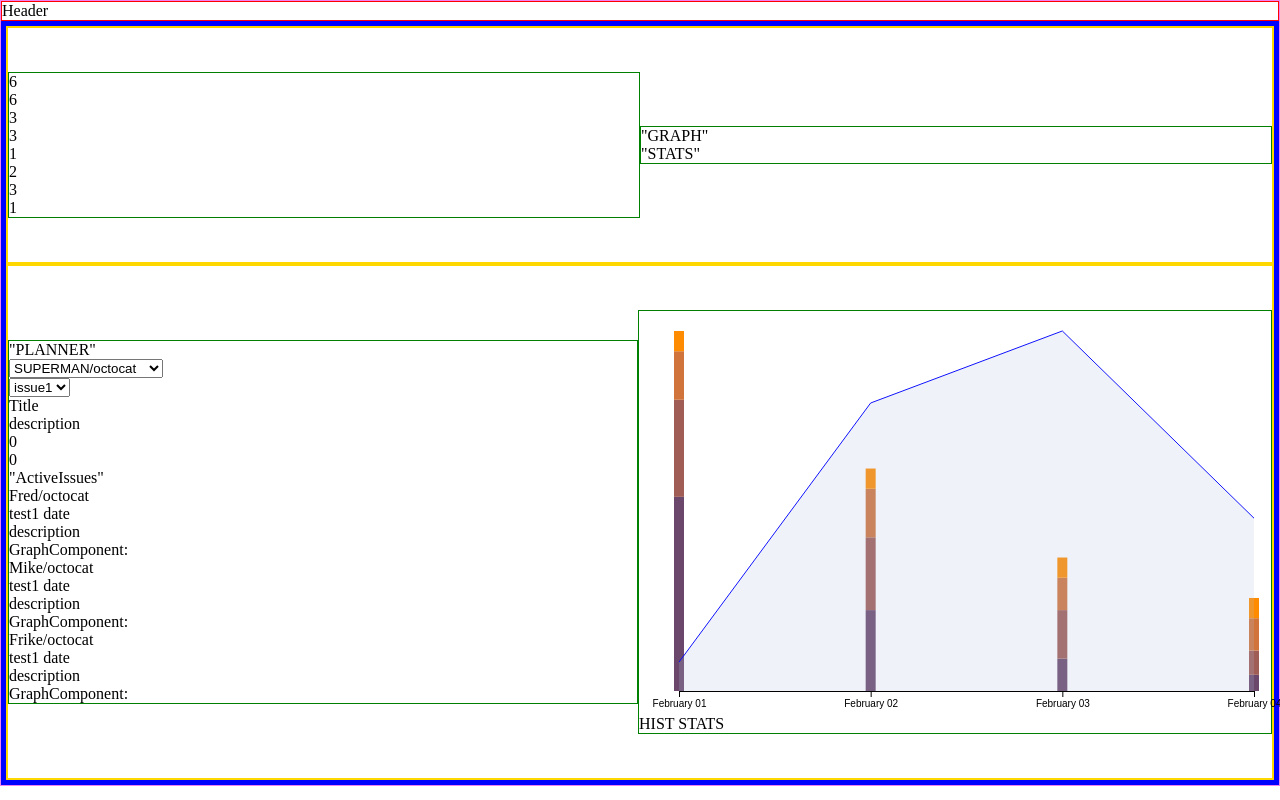
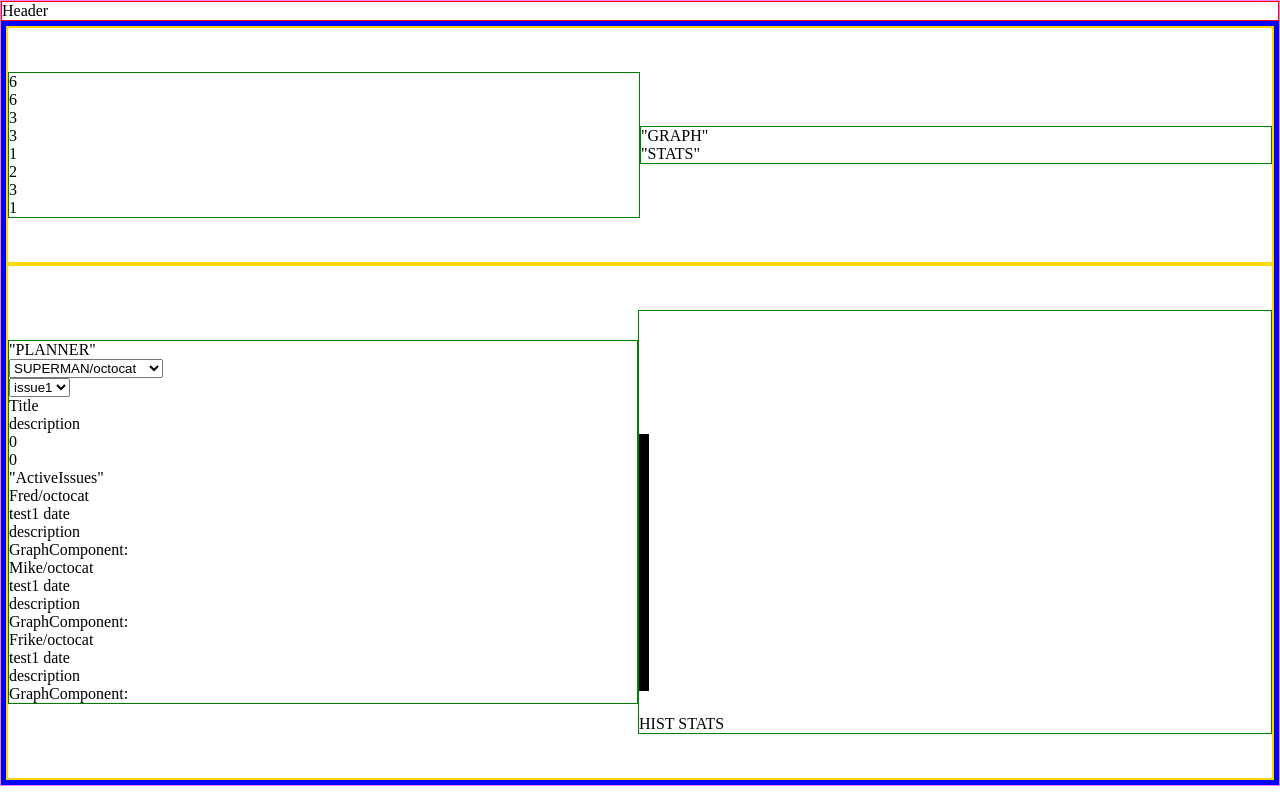
Before and after one commit to Banz-Lou/Pomocode, a React app: page / in a window 1280 px wide. Built offline with nearby package versions, Linux system fonts and the light colour scheme.

Commit message:
researching grouped BC

```diff
--- a/src/components/Historical/HistoricalGraph.jsx
+++ b/src/components/Historical/HistoricalGraph.jsx
@@ -1,6 +1,7 @@
 import React from 'react';
-import StackedChart from '../Vizualizations/StackedChart';
+import HistoricalChart from '../Vizualizations/HistoricalChart';
+import Chart from '../Vizualizations/Chart';
 
 export var HistoricalGraph = () => {
-	return <StackedChart />;
+	return <HistoricalChart />;
 };
--- a/src/components/Vizualizations/Chart.js
+++ b/src/components/Vizualizations/Chart.js
@@ -69,7 +69,7 @@ class BarChart extends Component {
 				fill: colorScale(d.avg)
 			};
 		});
-		// console.log(bars);
+		console.log(bars);
 		return { bars, xScale, yScale };
 	}
 
--- a/src/components/Vizualizations/HistoricalChart.js
+++ b/src/components/Vizualizations/HistoricalChart.js
@@ -39,12 +39,10 @@ const keys = data.columns.slice(1);
 
 class HistoricalChart extends Component {
 	state = {
-		bars: [],
-		lineGraph: [],
-		lineArea: []
+		bars: []
 	};
 
-	static getDerivedStatesFromProps(nextProps, prevState) {
+	static getDerivedStateFromProps(nextProps, prevState) {
 		var x0 = d3
 			.scaleBand()
 			.domain(data.map(d => d.issue))
@@ -62,9 +60,26 @@ class HistoricalChart extends Component {
 			.domain([0, d3.max(data, d => d3.max(keys, key => d[key]))])
 			.nice()
 			.rangeRound([height - margin.bottom, margin.top]);
+
+		const bars = data.map(d => {
+			return {
+				x: x1(d.issue),
+				y: y(d.planned),
+				height: y(0) - y(d.planned)
+			};
+		});
+		console.log(bars);
+		return { bars };
 	}
+
 	render() {
-		return <svg width={width} height={height} />;
+		return (
+			<svg width={width} height={height}>
+				{this.state.bars.map(d => (
+					<rect x={d.x} y={d.y} width={10} height={d.height} />
+				))}
+			</svg>
+		);
 	}
 }
 
```
